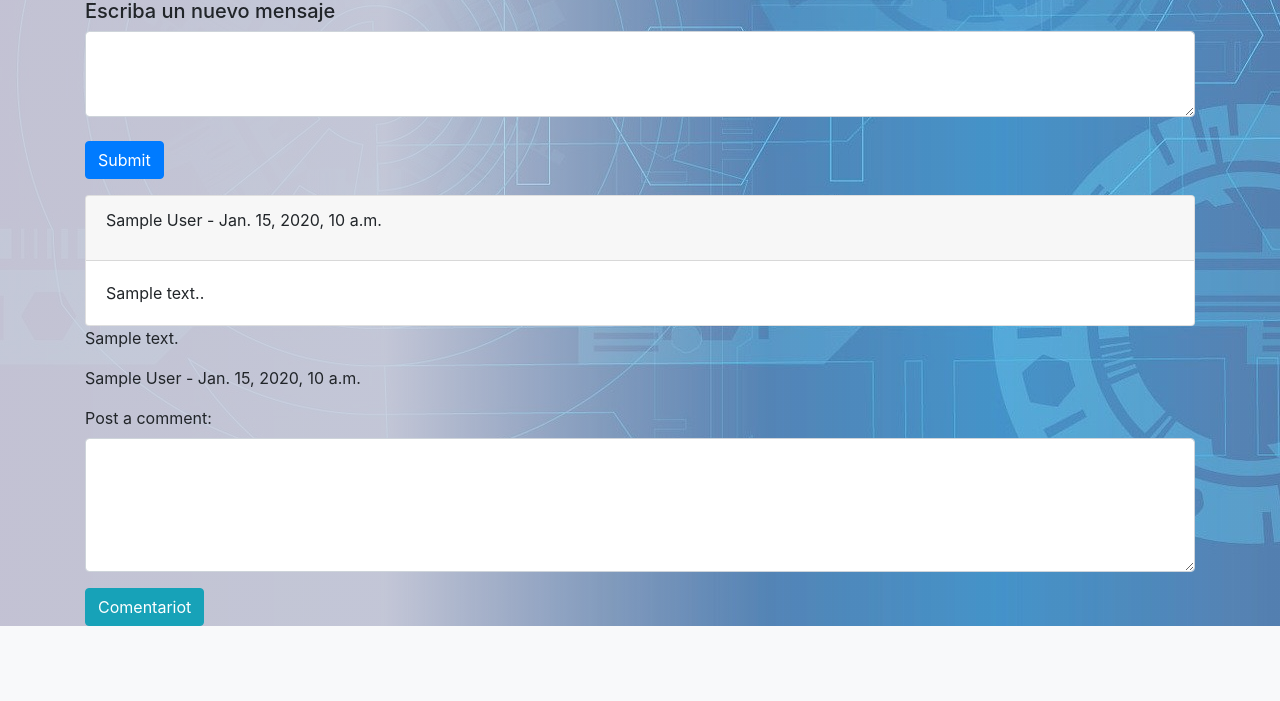
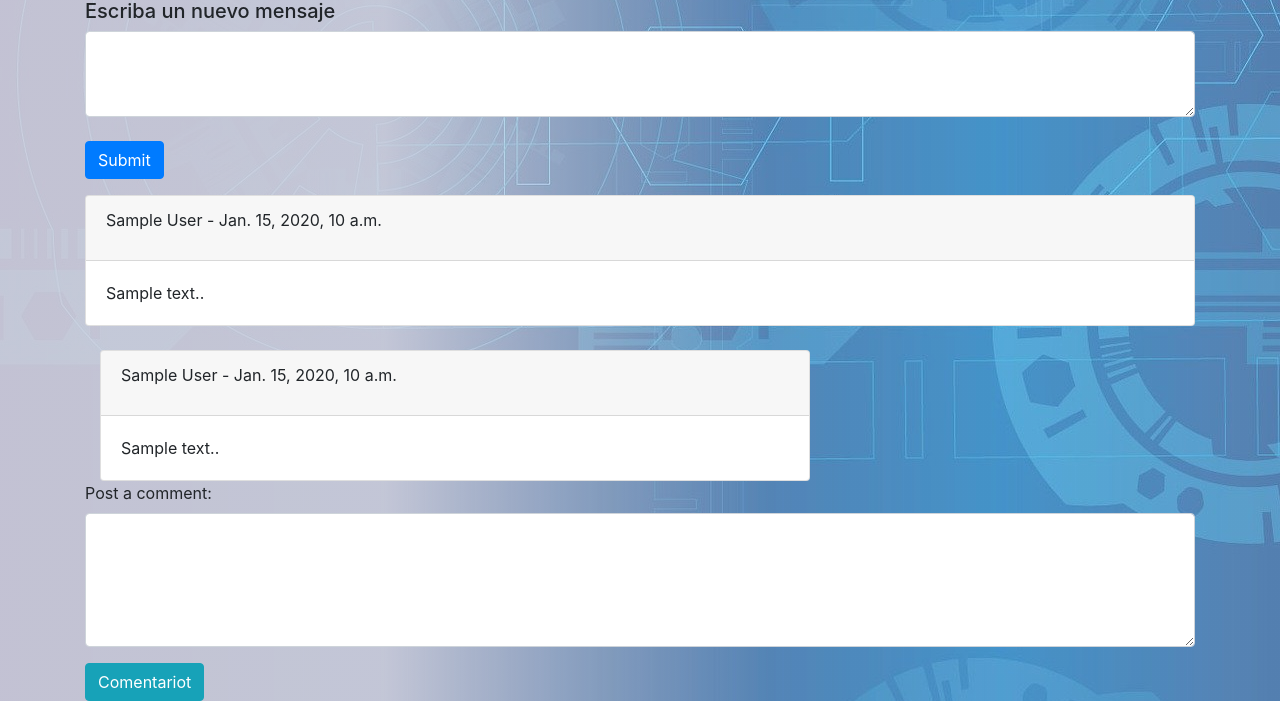
Before and after one commit to egrilli/the_wall, a Django app: template app_wall/templates/wall.html in a window 1280 px wide. Shown: the part 398-1099 px from the top of the page. Before the commit the page ends 1024 px from the top, so only its background shows below. Run offline with Django 3.2, Linux system fonts and the light colour scheme; the template is opened without the code that fills it: values that come from a table or form of the project are taken from there, others are empty; tables that the repository leaves empty hold one stand-in row (values such as "Sample post"); some libraries are stand-ins or nearby versions.

Commit message:
Finalizada Parte visual

```diff
--- a/app_wall/templates/wall.html
+++ b/app_wall/templates/wall.html
@@ -26,7 +26,7 @@
 
     {% for post in all_messages%}
 
-    <div class="card" cols="2" rows="2">
+    <div class="card">
         <div class="card-header">
             <p class="strong">{{post.user.firstname}} {{post.user.lastname}} - {{post.created_at}}</p>
         </div>
@@ -36,18 +36,31 @@
     </div>
 
 
+
     {%if post.user.id == user.id%}
     <form action="/delete_post" method="post">
         {%csrf_token%}
         <input type="hidden" name="delete_post_id" value="{{post.id}}">
+        <br>
         <button type="submit" class="btn btn-danger">Delete</button>
     </form>
     {%endif%}
 
-    {%for comment in post.comments.all%}
-    <p class="comments">{{comment.comment}}</p>
-    <p class="strong comments">{{comment.user.firstname}} {{comment.user.lastname}} - {{comment.created_at}}</p>
-    {%endfor%}
+    <div class="col-8">
+        {%for comment in post.comments.all%}
+        <br>
+        <div class="card">
+            <div class="card-header">
+                <p class="strong comments">{{comment.user.firstname}} {{comment.user.lastname}} - {{comment.created_at}}
+                </p>
+            </div>
+            <div class="card-body">
+                <p class="card-text">{{comment.comment}}.</p>
+            </div>
+        </div>
+
+        {%endfor%}
+    </div>
     <form action="/new_comment" method="post">
         {%csrf_token%}
         <div class="form-group comments">
@@ -63,5 +76,7 @@
 
 
 
+
+
 </div>
 {% endblock %}
```
